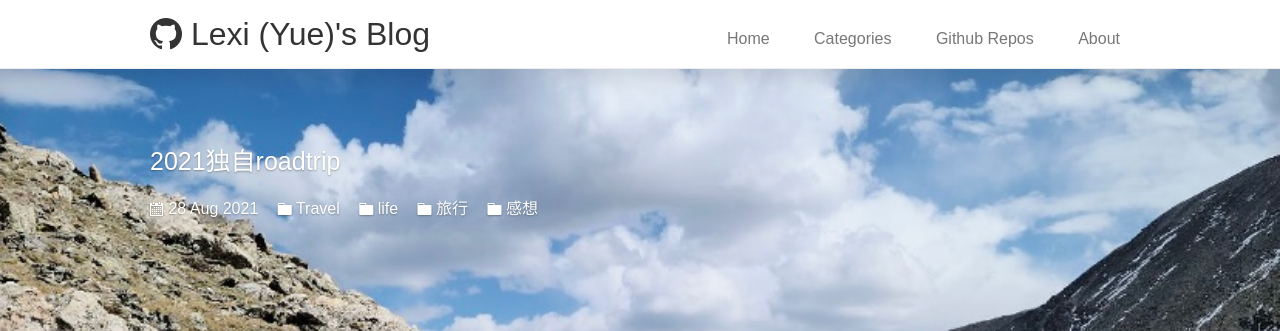
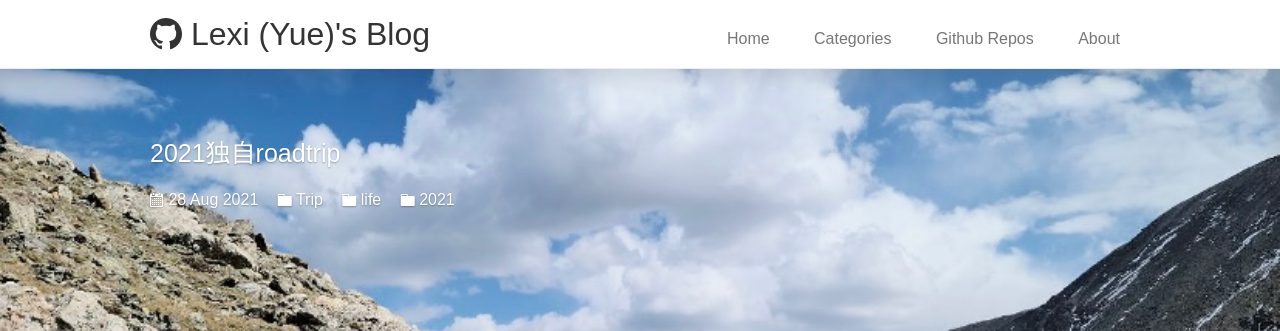
Before and after one commit to Lexi-Bu7/Lexi-Bu7.github.io, a Jekyll site: the page built from _posts/Life/2021-08-28-road_trip.md, in a window 1280 px wide. Shown: the top 331 px of the page. Built offline with Jekyll 4.4.1, drawn with Linux system fonts in a browser that asks for light colours; comment, search, counter and statistics services are not loaded.

Commit message:
edited categories

```diff
--- a/_posts/Life/2021-08-28-road_trip.md
+++ b/_posts/Life/2021-08-28-road_trip.md
@@ -1,7 +1,7 @@
 ---
 layout: post
 title: 2021独自roadtrip
-categories: Travel life 旅行 感想
+categories: Trip life 2021
 description: 进行了为期两个星期的美国北部roadtrip，跨越了7个州
 keywords: 旅行 Travel roadtrip trip
 ---
```
